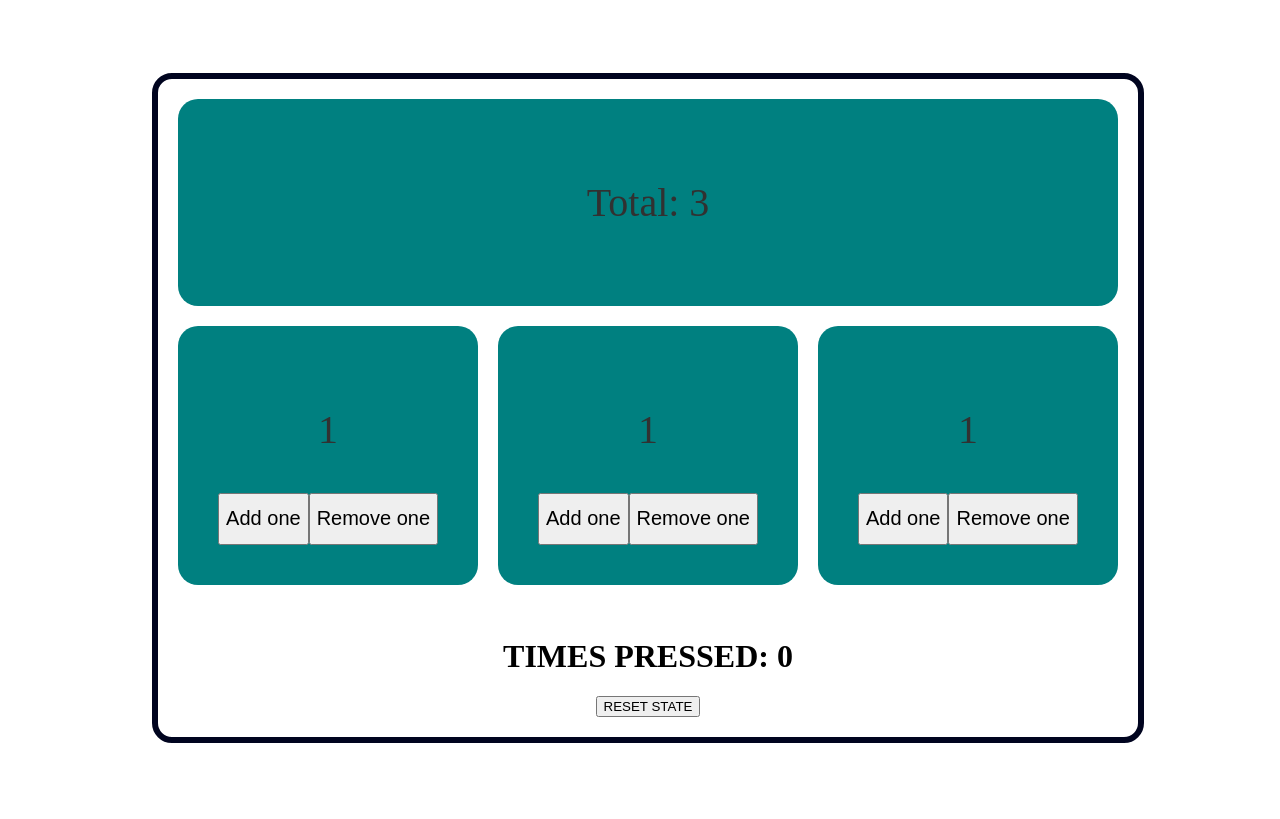
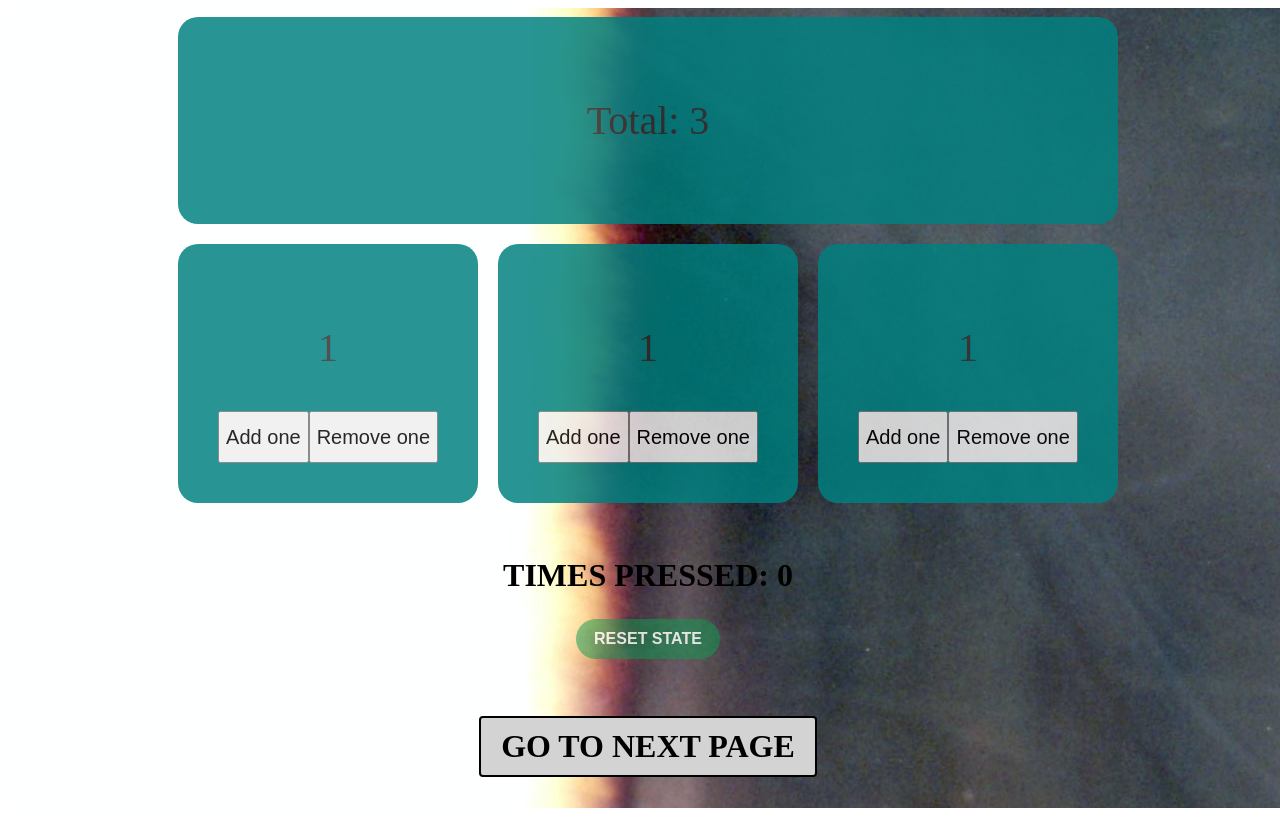
Before and after one commit to turquoise-hex/test-react-nextjs, a Next.js app: page / in a window 1280 px wide. Built offline with nearby package versions, Linux system fonts and the light colour scheme.

Commit message:
Added _app.tsx for state management, styling etc

```diff
--- a/package.json
+++ b/package.json
@@ -22,5 +22,11 @@
     "react-dom": "18.2.0",
     "styled-components": "^5.3.6",
     "typescript": "4.8.4"
+  },
+  "resolutions": {
+    "styled-components": "^5"
+  },
+  "devDependencies": {
+    "babel-plugin-styled-components": "^2.1.3"
   }
 }
--- /dev/null
+++ b/src/pages/_app.tsx
@@ -0,0 +1,13 @@
+// _app.tsx
+import { AppProps } from 'next/app';
+import { CounterProvider } from './components/CounterContext';
+
+function MyApp({ Component, pageProps }: AppProps) {
+  return (
+    <CounterProvider>
+      <Component {...pageProps} />
+    </CounterProvider>
+  );
+}
+
+export default MyApp;
--- /dev/null
+++ b/src/pages/components/Button.styled.tsx
@@ -0,0 +1,20 @@
+import styled from "styled-components";
+
+export const Button = styled.button({
+    background: "#109b5199",
+    borderRadius: "999px",
+    boxSizing: "border-box",
+    color: "white",
+    cursor: "pointer",
+    fontSize: "16px",
+    fontWeight: "700",
+    lineHeight: "24px",
+    opacity: "0.85",
+    outline: "0 solid transparent",
+    padding: "8px 18px",
+    width: "fit-content",
+    wordBreak: "break-word",
+    border: "0",
+    margin: "0.25em"
+
+})
--- a/src/pages/components/buttons.tsx
+++ b/src/pages/components/buttons.tsx
@@ -13,7 +13,7 @@ const ButtonContainer = styled.div({
 export const Buttons = ({ addA, deductA }: ButtonsProps) => {
   return (
     <ButtonContainer>
-      <button style={{ height: "52px", fontSize: "20px" }} onClick={addA}>
+      <button style={{ height: "52px", fontSize: "20px",  }} onClick={addA}>
         Add one
       </button>
       <button style={{ height: "52px", fontSize: "20px"  }} onClick={deductA}>
--- a/src/pages/index.tsx
+++ b/src/pages/index.tsx
@@ -1,11 +1,10 @@
 import styled from "styled-components";
 import React from "react";
 import { Counter } from "./components/counter";
-import {
-  CounterProvider,
-  useCounterContext,
-} from "./components/CounterContext";
+import { useCounterContext } from "./components/CounterContext";
 import { motion } from "framer-motion";
+import Link from 'next/link';
+import { Button } from "./components/Button.styled";
 
 const Wrapper = styled.div({
   display: "flex",
@@ -15,9 +14,9 @@ const Wrapper = styled.div({
   alignItems: "center",
   justifyContent: "center",
   gap: "20px",
-  // backgroundImage: 'url(public/background.jpg'
+  color: "black",
+  background: `url(/background.jpg) no-repeat center center fixed`
 });
-
 
 const BottomWrapper = styled.div({
   display: "flex",
@@ -33,8 +32,8 @@ const TotalContainer = styled.div({
   background: "teal",
   borderRadius: "20px",
   padding: "40px",
+  opacity: "0.84",
   fontSize: "24px",
-
   "& > p": {
     fontSize: "40px",
     color: "#313131",
@@ -45,16 +44,34 @@ const CountersWrapper = styled.div({
   display: "flex",
   marginTop: "20px",
   gap: "20px",
+  opacity: "0.84"
 });
 
 const PageContent = styled(motion.div)({
-  border: "6px solid #00041f",
+  // background: "#1e5b95",
+  // border: "6px solid #00041f",
   borderRadius: "20px",
   padding: "20px",
-})
+});
+
+const StyledLink = styled.h1({
+  display: "inline-block",
+  padding: "10px 20px",
+  border: "2px solid black",
+  cursor: "pointer",
+  backgroundColor: "lightgray",
+  color: "black",
+  borderRadius: "4px",
+  textDecoration: "none",
+  transition: "background-color 0.3s ease",
+  '&:hover': {
+    backgroundColor: "gray",
+    color: "white",
+  }
+});
+
 const Home = () => {
-  const { counters, updateCounter, timesPressed, resetState } =
-    useCounterContext();
+  const { counters, updateCounter, timesPressed, resetState } = useCounterContext();
 
   const total = counters.reduce((sum, value) => sum + value, 0);
 
@@ -64,7 +81,7 @@ const Home = () => {
         as={motion.div}
         initial={{ opacity: 0, scale: 0.5 }}
         animate={{ opacity: 1, scale: 1 }}
-        whileHover={{ scale: 1.1 }}
+        whileHover={{ scale: 1.05 }}
       >
         <TotalContainer>
           <p>Total: {total}</p>
@@ -82,20 +99,15 @@ const Home = () => {
         <BottomWrapper>
           <p></p>
           <h1>TIMES PRESSED: {timesPressed}</h1>
-          <button onClick={resetState}>RESET STATE</button>
+          <Button onClick={resetState}>RESET STATE</Button>
+          <p></p>
+          <Link href="/test">
+            <StyledLink>GO TO NEXT PAGE</StyledLink>
+          </Link>
         </BottomWrapper>
       </PageContent>
-
     </Wrapper>
   );
 };
 
-const App = () => {
-  return (
-    <CounterProvider>
-      <Home />
-    </CounterProvider>
-  );
-};
-
-export default App;
+export default Home;
```
Also changed, not shown: src/pages/test.tsx (added, +25 -0 lines), src/pages/components/CounterContext.tsx (line endings or trailing spaces), 2 other files (tests, documents, lock files or other folders).
